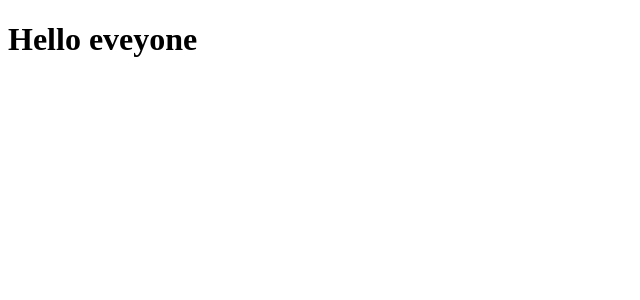
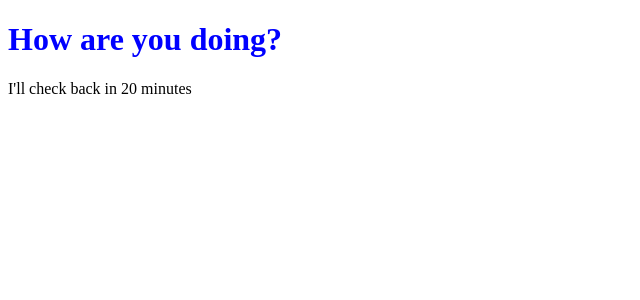
Before and after one commit to akshaypatil581/ReactJS-Essential-Training, a React (Create React App) app: page / in a window 1280 px wide. Shown: the top 300 px of the page, without its empty margins (0-640 px from the left). Built offline with nearby package versions, Linux system fonts and the light colour scheme.

Commit message:
Created props and did the argument passing

```diff
--- a/src/index.js
+++ b/src/index.js
@@ -10,22 +10,27 @@
   render method discribes what we want to render into dom
   */
   render() {
+    console.log(this.props);
+
     return (
       <div>
-        <h1>Hello eveyone</h1>
+        <h1 style={{color: this.props.color}}>{this.props.msg}</h1>
+        <p>I'll check back in {this.props.minutes} minutes</p>
       </div>
     )
   }
 }
 
+// Right now everthing is static what if we want to do this dynamic
+// for this we will be using props, first step to work with props is to pass the data to
+// message component
 
-
-
-
+// for message if we are passing anyother thing than string then we have to wrap it around {} brackets
 ReactDOM.render(
-  <Message/>,
+  <Message minutes={20} color="blue" msg="How are you doing?"/>,
   document.getElementById('root')
 )
+
 
 /*
 Reason react is so popular is because of it's
```
